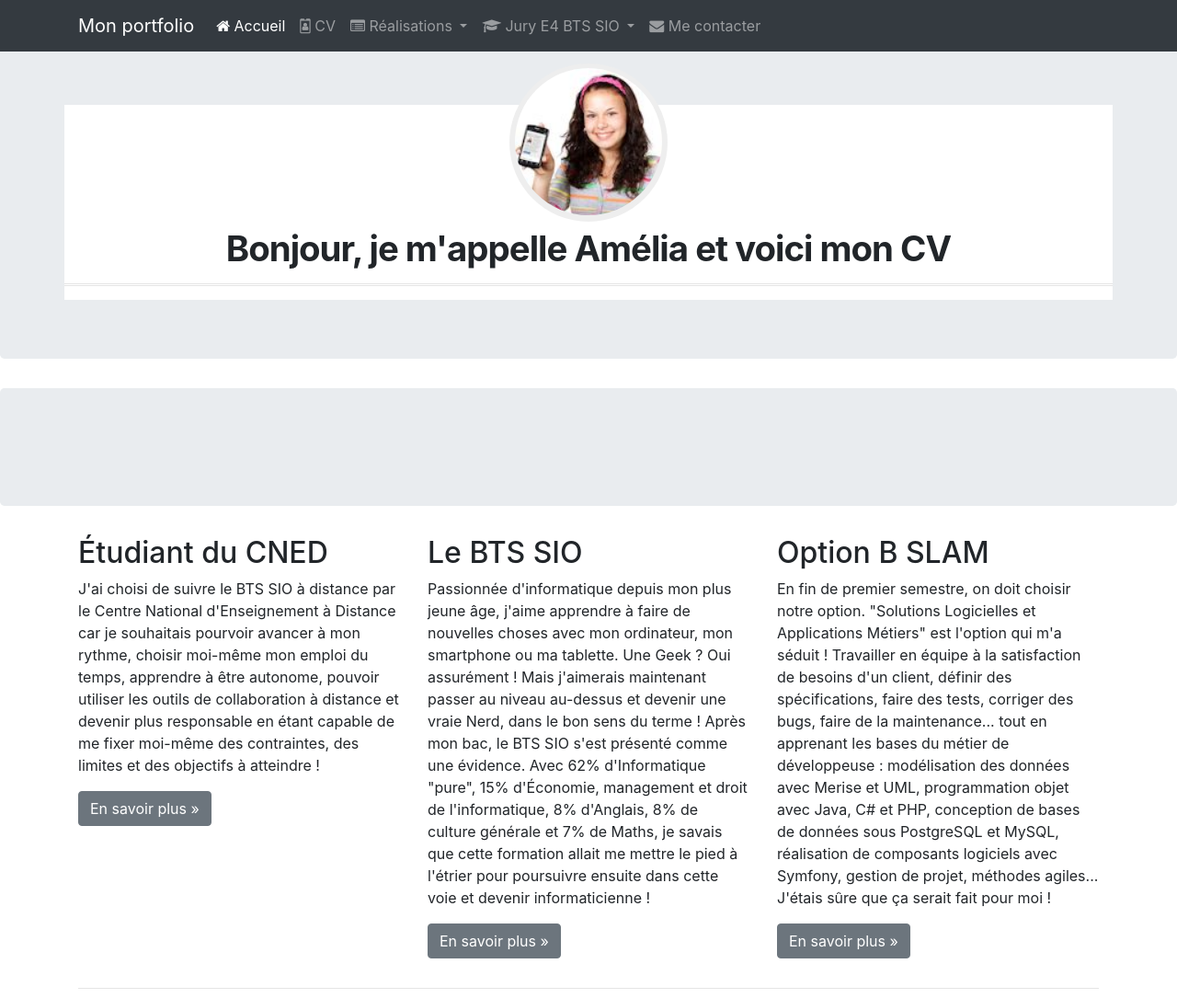
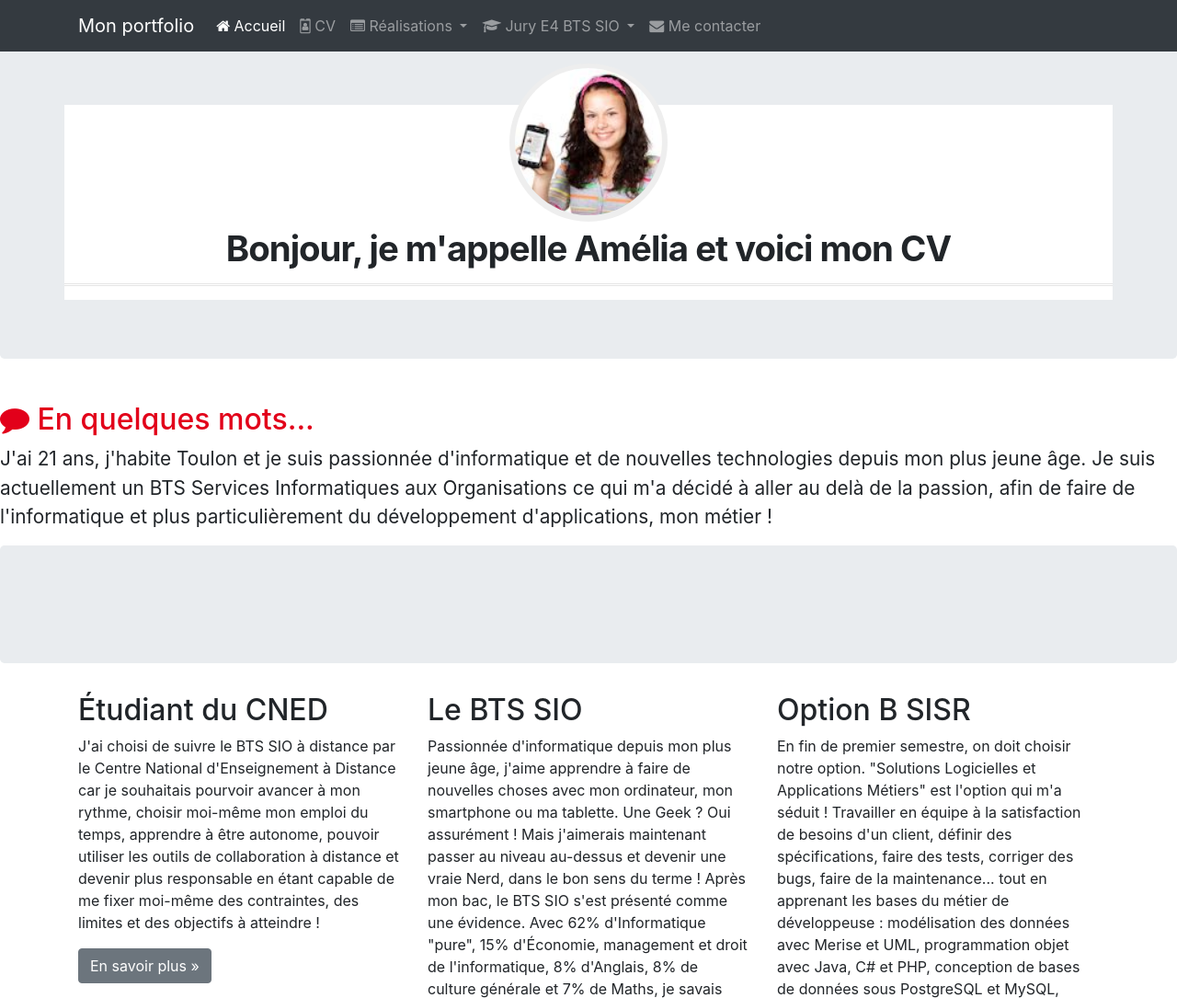
Before and after one commit to xoal/xoal.github.io, a plain HTML site: page cv.html in a window 1280 px wide. Shown: the top 1085 px of the page at 92% size. Drawn offline with nearby package versions, Linux system fonts and the light colour scheme.

```diff
--- a/css/cv.css
+++ b/css/cv.css
@@ -15,3 +15,11 @@ body { padding-top: 50px; }
 #cv-intro::after { background: url('images/ligne.png');      /* Dossier "images" est un sous-
                                                              dossier de "css" (à créer) */
                    width: 100%; height: 3px; margin-top: 15px; content: ''; display: block;}
+
+/**************************************** *
+Rubriques
+****************************************/
+.rubrique { margin-bottom: 15px; }
+.rubrique h2 { color: rgb(226,0,26); }
+.rubrique h2::before{ margin-right: 5px; }
+.rubrique p{ font-size: 1.3em; line-height: 1.5em; }
--- a/cv.html
+++ b/cv.html
@@ -29,7 +29,22 @@
                     </div>
                 </div>
             </div>
-
+    <div class="row cadreCV">
+        <div class="col-xs-12 col-sm-7">
+            <!-- Partie gauche -->
+        </div>
+        <div class="col-xs-12 col-sm-5">
+            <!-- Partie droite -->
+        </div>
+    </div>
+        <!-- Partie Gauche -->
+        <div class="rubrique clearfix">
+            <h2><span class="fa fa-comment"></span> En quelques mots...</h2>
+            <p>J'ai 21 ans, j'habite Toulon et je suis passionnée d'informatique et de
+                nouvelles technologies depuis mon plus jeune âge. Je suis actuellement un
+                BTS Services Informatiques aux Organisations ce qui m'a décidé à aller au
+                delà de la passion, afin de faire de l'informatique et plus particulièrement
+                du développement d'applications, mon métier&nbsp;!               </p>             </div>
         <nav class="navbar navbar-dark bg-dark fixed-top navbar-expand-md">
             <div class="container">
                 <button type="button" class="navbar-toggler" data-toggle="collapse"
@@ -163,7 +178,7 @@
                              </p>
                     </div>
                     <div class="col-lg-4">
-                        <h2>Option B SLAM</h2>
+                        <h2>Option B SISR</h2>
                         <p>En fin de premier semestre, on doit choisir notre option. "Solutions
                             Logicielles et Applications Métiers" est l'option qui m'a séduit&nbsp;!
                             Travailler en équipe à la satisfaction de besoins d'un client, définir des
```
Also changed, not shown: index.html (+1 -1 lines), nbproject/project.xml (added, +9 -0 lines), 1 other file.
